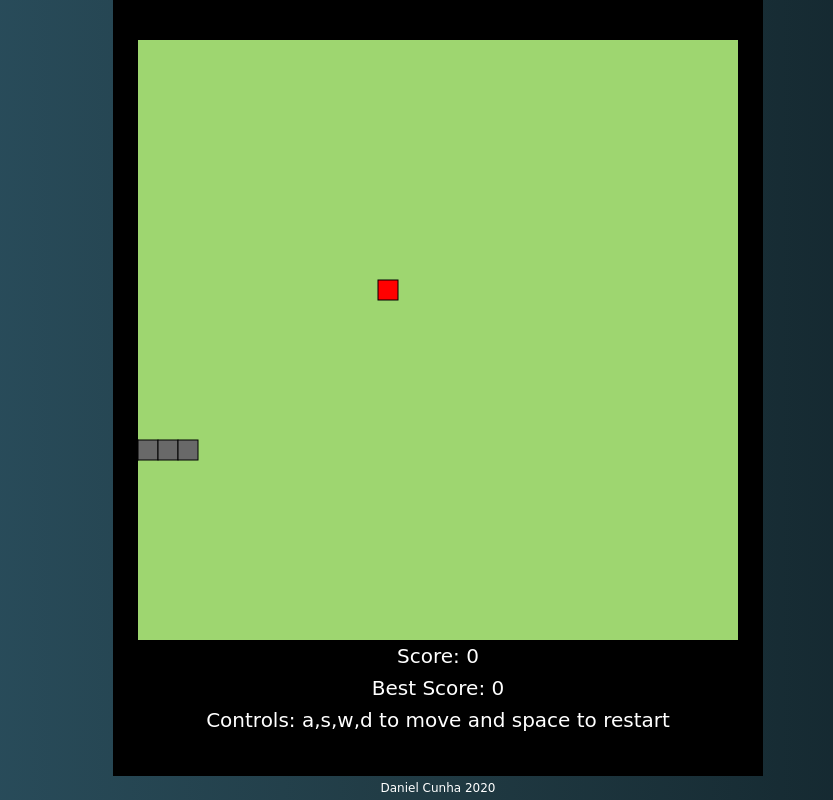
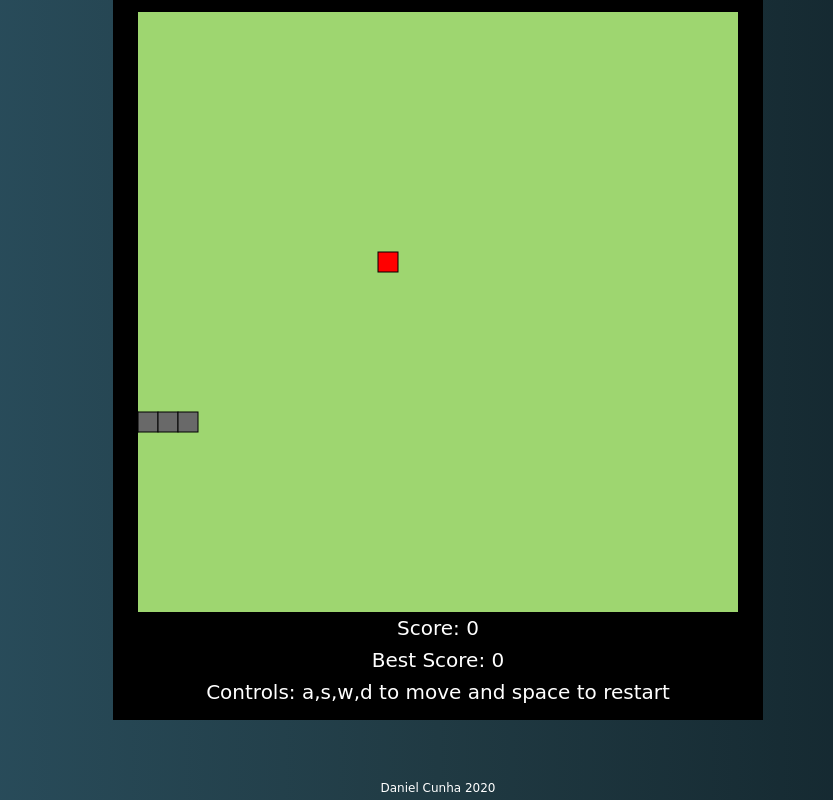
Before and after one commit to DanielCunha94/snake, a plain HTML site: page index.html in a window 1280 px wide. Shown: the whole page, without its empty margins (202-1035 px from the left). Drawn offline with Linux system fonts and the light colour scheme; a web font is replaced by a local one.

Commit message:
div heigth changed

```diff
--- a/index.html
+++ b/index.html
@@ -35,7 +35,7 @@
         background-color: black;
         margin: auto;
         width: 650px;
-        height: 97vh;
+        height: 720px;
         border: 3px solid black;
         padding: 10px;
         display: flex;
```
